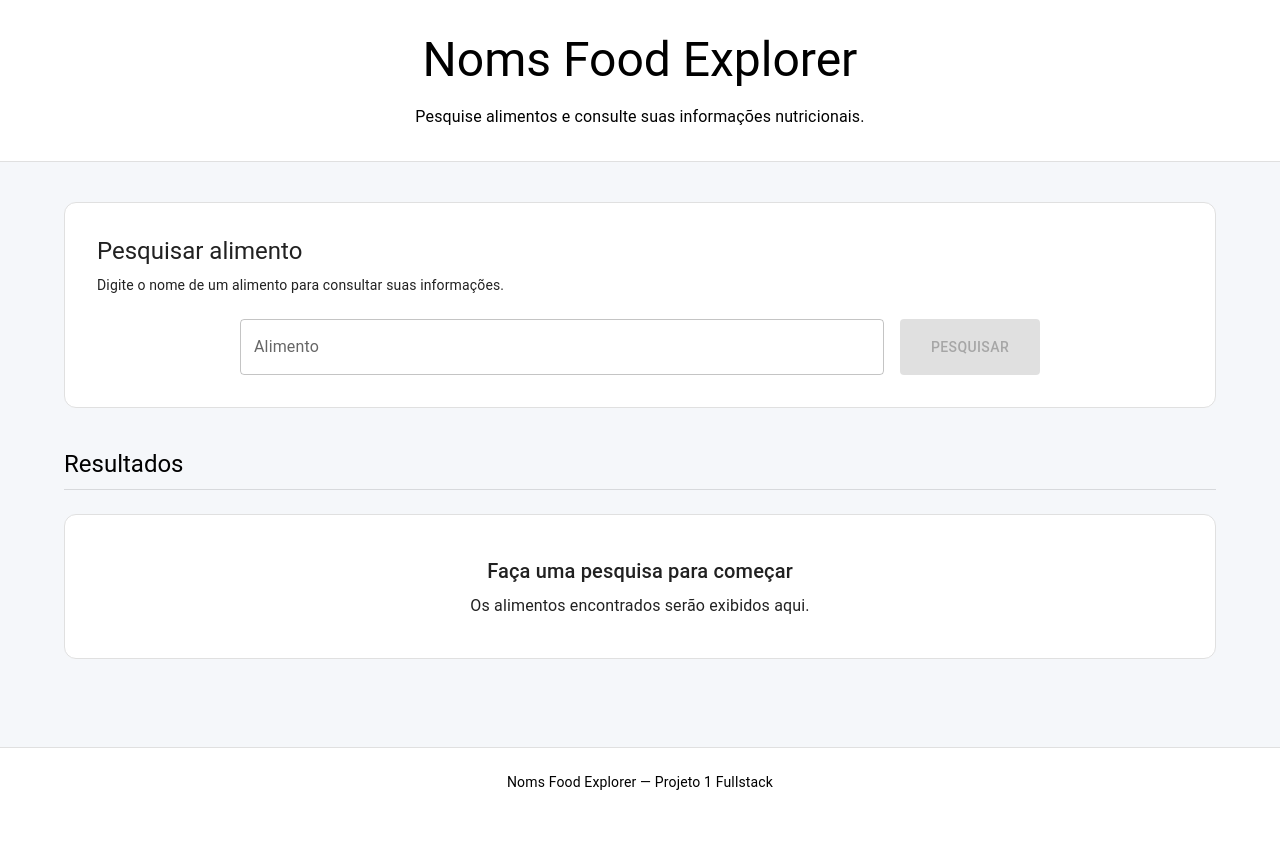
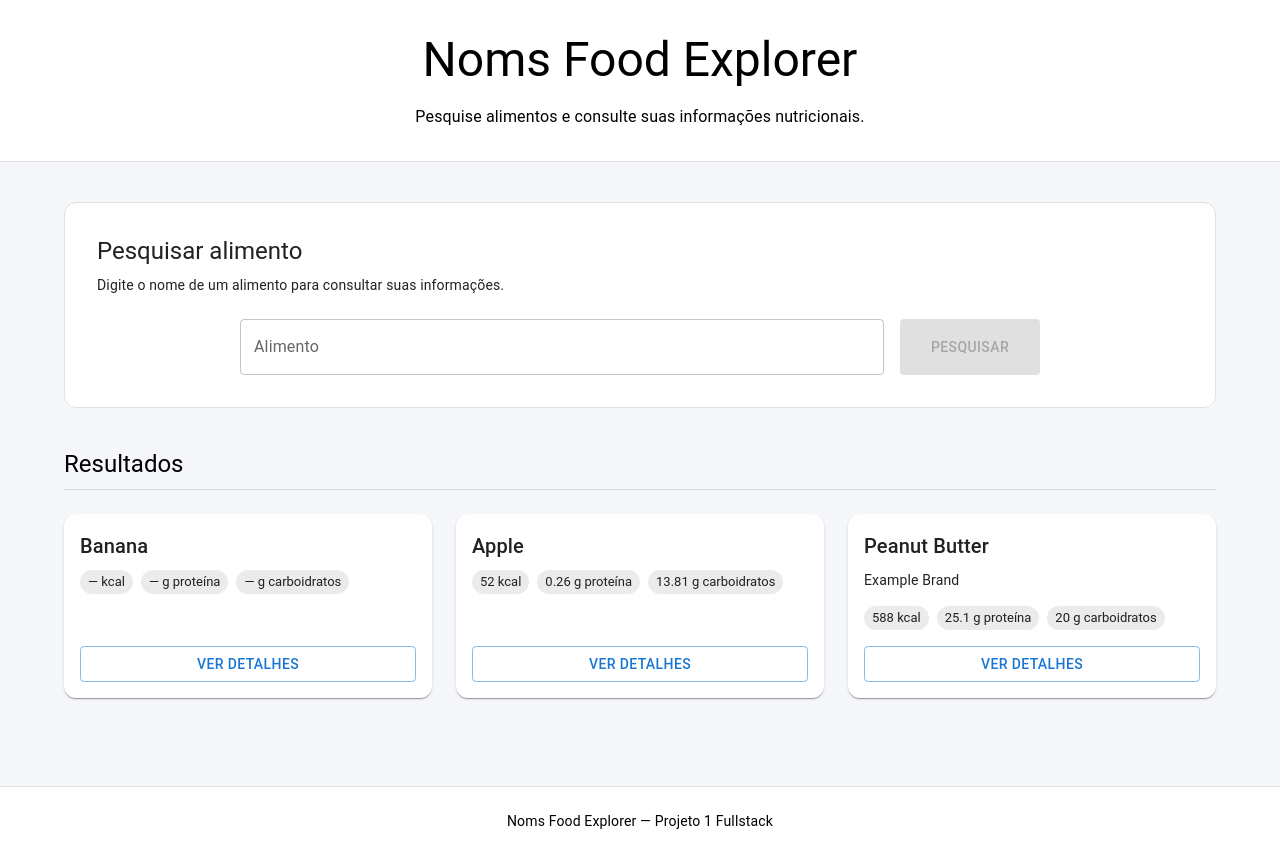
Before and after one commit to ibusquim/projeto1-fullstack, a React (Vite) app in the folder noms-food-explorer/: page / in a window 1280 px wide. Before the commit the page ends 816 px from the top, so only its background shows below. Built offline with nearby package versions, Linux system fonts and the light colour scheme.

Commit message:
feat: criar cards de alimentos

```diff
--- a/noms-food-explorer/src/App.jsx
+++ b/noms-food-explorer/src/App.jsx
@@ -9,6 +9,49 @@ import {
 } from "@mui/material";
 
 import SearchBar from "./components/SearchBar";
+import FoodCard from "./components/FoodCard";
+
+const mockFoods = [
+  {
+  id: "1",
+  name: "Banana",
+  brandName: null,
+  calories: null,
+  protein: null,
+  carbohydrates: null,
+  fat: null,
+  fiber: null,
+  servingSize: "100",
+  servingUnit: "g",
+  imageUrl: null,
+},
+  {
+    id: "2",
+    name: "Apple",
+    brandName: null,
+    calories: "52",
+    protein: "0.26",
+    carbohydrates: "13.81",
+    fat: "0.17",
+    fiber: "2.4",
+    servingSize: "100",
+    servingUnit: "g",
+    imageUrl: null,
+  },
+  {
+    id: "3",
+    name: "Peanut Butter",
+    brandName: "Example Brand",
+    calories: "588",
+    protein: "25.1",
+    carbohydrates: "20",
+    fat: "50",
+    fiber: "6",
+    servingSize: "100",
+    servingUnit: "g",
+    imageUrl: null,
+  },
+];
 
 function App() {
   const [query, setQuery] = useState("");
@@ -106,7 +149,7 @@ function App() {
           />
         </Paper>
 
-        <Box
+          <Box
           component="section"
           sx={{
             mt: 5,
@@ -123,30 +166,27 @@ function App() {
 
           <Divider sx={{ mb: 3 }} />
 
-          <Paper
-            elevation={0}
-            sx={{
-              borderRadius: 3,
-              border: "1px solid #e0e0e0",
-              p: {
-                xs: 3,
-                sm: 5,
-              },
-              textAlign: "center",
-            }}
-          >
-            <Typography
-              variant="h6"
-              gutterBottom
-            >
-              Faça uma pesquisa para começar
-            </Typography>
-
-            <Typography color="text.secondary">
-              Os alimentos encontrados serão exibidos
-              aqui.
-            </Typography>
-          </Paper>
+          <Box
+  sx={{
+    display: "grid",
+    gridTemplateColumns: {
+      xs: "1fr",
+      sm: "repeat(2, 1fr)",
+      md: "repeat(3, 1fr)",
+    },
+    gap: 3,
+  }}
+>
+  {mockFoods.map((food) => (
+    <FoodCard
+      key={food.id}
+      food={food}
+      onSelect={(selectedFood) => {
+        console.log("Alimento selecionado:", selectedFood);
+      }}
+    />
+  ))}
+</Box>
         </Box>
       </Container>
 
--- a/noms-food-explorer/src/components/FoodCard.jsx
+++ b/noms-food-explorer/src/components/FoodCard.jsx
@@ -31,12 +31,20 @@ function FoodCard({ food, onSelect }) {
         />
       )}
 
-      <CardContent sx={{ flexGrow: 1 }}>
+      <CardContent
+        sx={{
+          flexGrow: 1,
+        }}
+      >
         <Typography
           variant="h6"
           component="h2"
+          fontWeight={700}
           sx={{
-            fontWeight: 700,
+            display: "-webkit-box",
+            WebkitLineClamp: 2,
+            WebkitBoxOrient: "vertical",
+            overflow: "hidden",
             mb: 1,
           }}
         >
@@ -47,7 +55,9 @@ function FoodCard({ food, onSelect }) {
           <Typography
             variant="body2"
             color="text.secondary"
-            sx={{ mb: 2 }}
+            sx={{
+              mb: 2,
+            }}
           >
             {food.brandName}
           </Typography>
@@ -56,8 +66,8 @@ function FoodCard({ food, onSelect }) {
         <Stack
           direction="row"
           spacing={1}
+          useFlexGap
           flexWrap="wrap"
-          useFlexGap
         >
           <Chip
             label={`${food.calories ?? "—"} kcal`}
@@ -76,7 +86,12 @@ function FoodCard({ food, onSelect }) {
         </Stack>
       </CardContent>
 
-      <CardActions sx={{ p: 2, pt: 0 }}>
+      <CardActions
+        sx={{
+          p: 2,
+          pt: 0,
+        }}
+      >
         <Button
           fullWidth
           variant="outlined"
```
